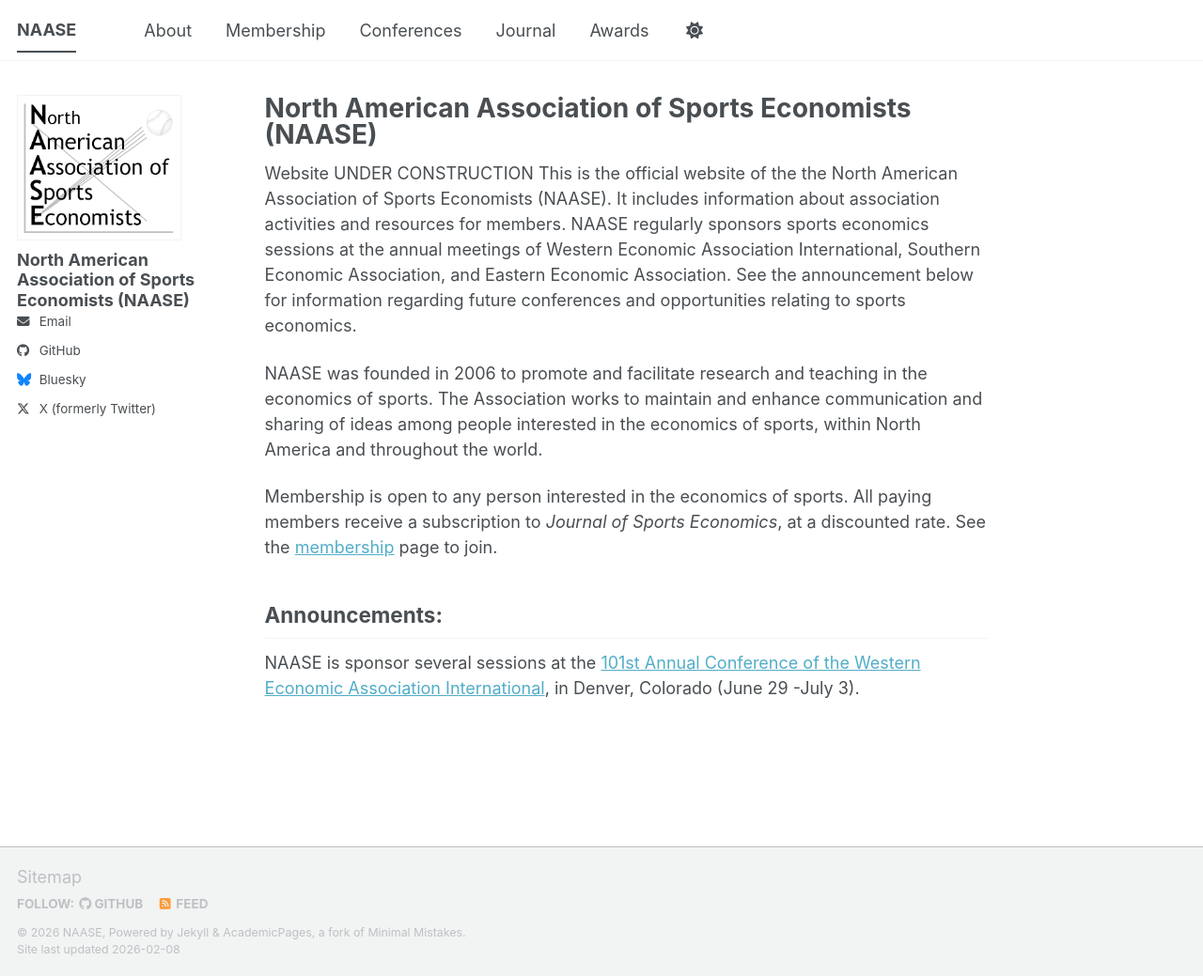
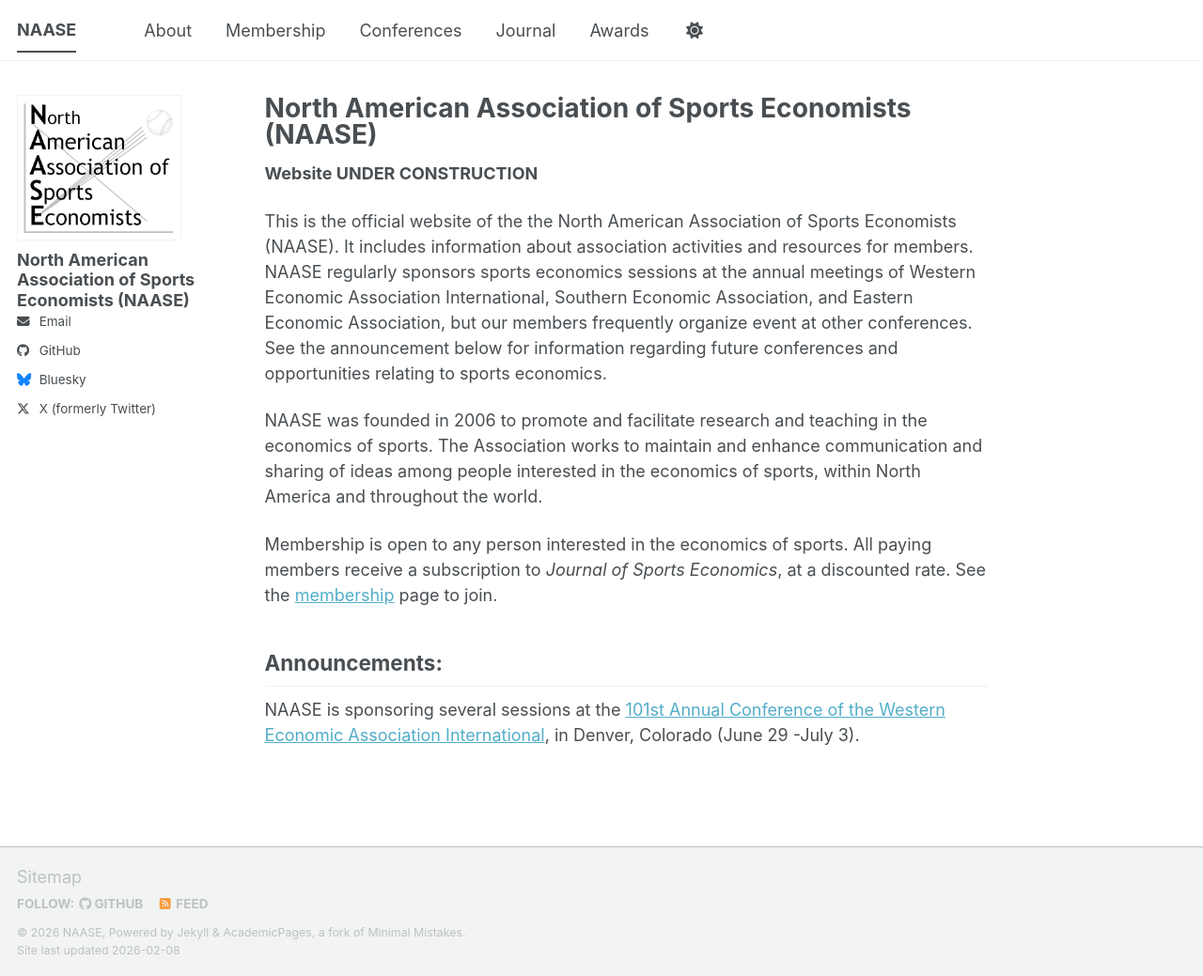
Before and after one commit to naaseweb/naaseweb.github.io, a Jekyll site: the page built from _pages/about.md, in a window 1280 px wide and 1039 px high. Shown: the whole window at 94% size. Built offline with Jekyll 4.4.1, drawn with Linux system fonts in a browser that asks for light colours; a script bundle is joined from its source files by our own code; library files that are not in the unit come from our copies.

Commit message:
Update about.md

```diff
--- a/_pages/about.md
+++ b/_pages/about.md
@@ -7,8 +7,9 @@
   - /about.html
 ---
 
-Website UNDER CONSTRUCTION
-This is the official website of the the North American Association of Sports Economists (NAASE). It includes information about association activities and resources for members. NAASE regularly sponsors sports economics sessions at the annual meetings of Western Economic Association International, Southern Economic Association, and Eastern Economic Association. See the announcement below for information regarding future conferences and opportunities relating to sports economics.
+**Website UNDER CONSTRUCTION**
+
+This is the official website of the the North American Association of Sports Economists (NAASE). It includes information about association activities and resources for members. NAASE regularly sponsors sports economics sessions at the annual meetings of Western Economic Association International, Southern Economic Association, and Eastern Economic Association, but our members frequently organize event at other conferences. See the announcement below for information regarding future conferences and opportunities relating to sports economics.
 
 NAASE was founded in 2006 to promote and facilitate research and teaching in the economics of sports. The Association works to maintain and enhance communication and sharing of ideas among people interested in the economics of sports, within North America and throughout the world.
 
@@ -16,4 +17,4 @@
 
 ## Announcements:
 
-NAASE is sponsor several sessions at the [101st Annual Conference of the Western Economic Association International](https://www.weai.org/events/101st-annual), in Denver, Colorado (June 29 -July 3).
+NAASE is sponsoring several sessions at the [101st Annual Conference of the Western Economic Association International](https://www.weai.org/events/101st-annual), in Denver, Colorado (June 29 -July 3).
```
